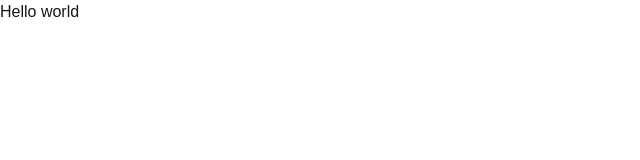
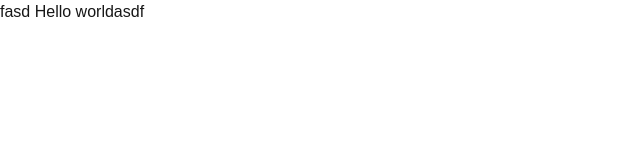
Before and after one commit to LingkonDash/portfolio, a Next.js app: page / in a window 1280 px wide. Shown: the top 160 px of the page, without its empty margins (0-640 px from the left). Built offline with nearby package versions, Linux system fonts and the light colour scheme.

Commit message:
pass check

```diff
--- a/src/app/page.tsx
+++ b/src/app/page.tsx
@@ -1,8 +1,8 @@
 
 export default function Home() {
   return (
-    <h1>
-      Hello world
+    <h1>fasd
+      Hello worldasdf
     </h1>
   );
 }
```
